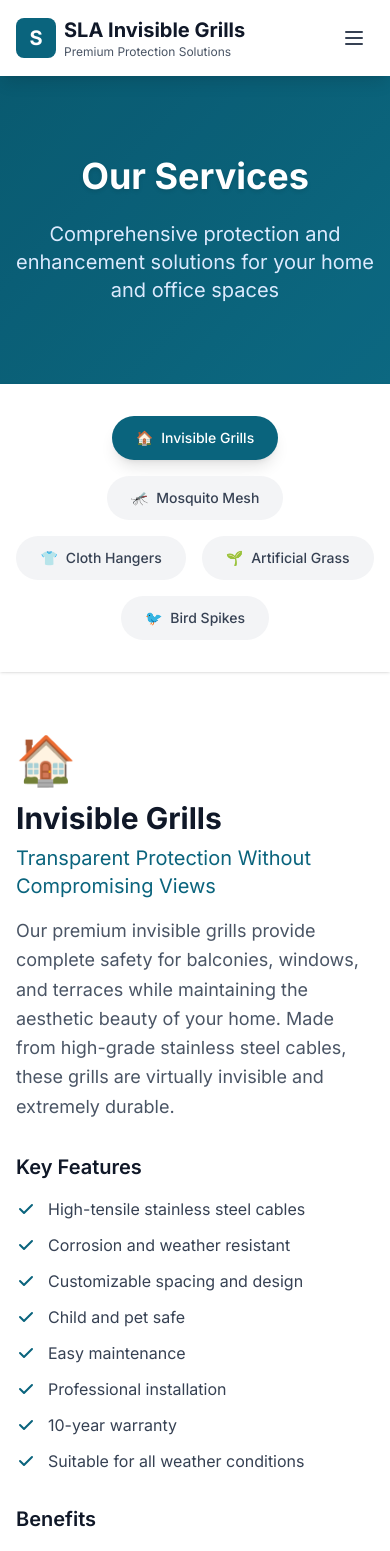
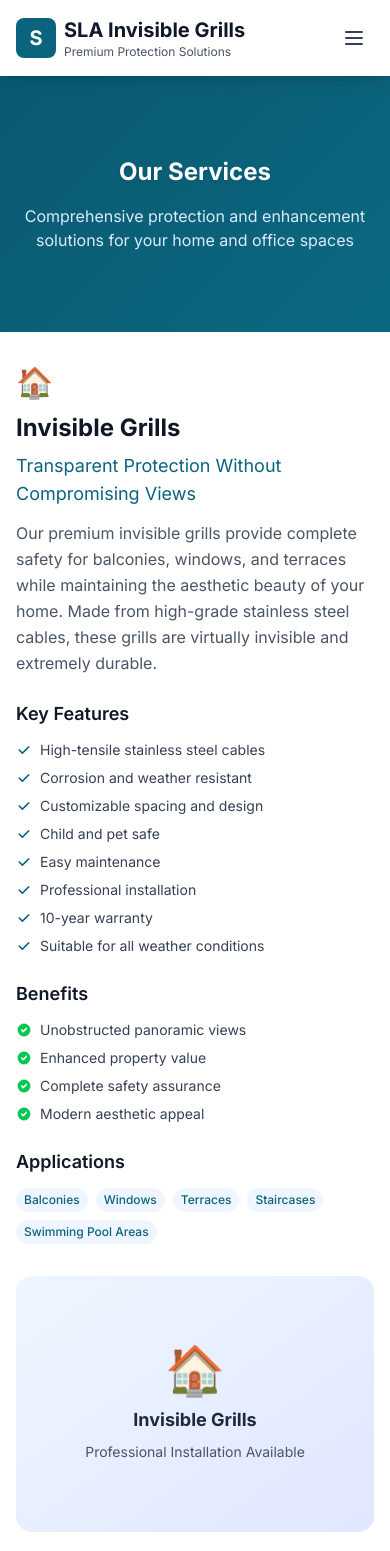
Before and after one commit to db4sla-bot/sla-website, a React (Vite) app: page /services in a window 390 px wide. Shown: the top 1551 px of the page. Built offline with nearby package versions, Linux system fonts and the light colour scheme.

Commit message:
Mobile commits

```diff
--- a/src/pages/Services.jsx
+++ b/src/pages/Services.jsx
@@ -1,9 +1,7 @@
-import React, { useState } from 'react';
+import React from 'react';
 import { motion } from 'framer-motion';
 
 const Services = () => {
-  const [selectedService, setSelectedService] = useState(0);
-
   const services = [
     {
       title: 'Invisible Grills',
@@ -144,73 +142,54 @@ const Services = () => {
             animate={{ opacity: 1, y: 0 }}
             transition={{ duration: 0.8 }}
           >
-            <h1 className="text-4xl lg:text-6xl font-bold text-white mb-6 text-shadow">
+            <h1 className="text-2xl sm:text-3xl md:text-4xl lg:text-6xl font-bold text-white mb-4 sm:mb-6 text-shadow">
               Our Services
             </h1>
-            <p className="text-xl lg:text-2xl text-blue-100 max-w-3xl mx-auto">
+            <p className="text-base sm:text-lg md:text-xl lg:text-2xl text-blue-100 max-w-3xl mx-auto">
               Comprehensive protection and enhancement solutions for your home and office spaces
             </p>
           </motion.div>
         </div>
       </section>
 
-      {/* Services Navigation */}
-      <section className="py-8 bg-white shadow-sm sticky top-16 z-40">
+      {/* All Services Section */}
+      <section className="py-8 sm:py-12 lg:py-16">
         <div className="max-w-7xl mx-auto px-4 sm:px-6 lg:px-8">
-          <div className="flex flex-wrap justify-center gap-4">
-            {services.map((service, index) => (
-              <button
-                key={index}
-                onClick={() => setSelectedService(index)}
-                className={`px-6 py-3 rounded-full text-sm font-medium transition-all duration-300 cursor-pointer ${
-                  selectedService === index
-                    ? 'bg-[var(--primary-color)] text-white shadow-lg'
-                    : 'bg-gray-100 text-gray-700 hover:bg-gray-200'
-                }`}
+          {services.map((service, serviceIndex) => (
+            <motion.div
+              key={serviceIndex}
+              initial={{ opacity: 0, y: 30 }}
+              whileInView={{ opacity: 1, y: 0 }}
+              transition={{ duration: 0.6, delay: serviceIndex * 0.1 }}
+              viewport={{ once: true }}
+              className={`mb-16 sm:mb-20 lg:mb-24 ${serviceIndex === services.length - 1 ? 'mb-0' : ''}`}
             >
-                <span className="mr-2">{service.icon}</span>
+              <div className="grid grid-cols-1 lg:grid-cols-2 gap-8 lg:gap-12 items-center">
+                {/* Content */}
+                <div className={`space-y-6 lg:space-y-8 ${serviceIndex % 2 === 1 ? 'lg:order-2' : ''}`}>
+                  <div>
+                    <div className="text-3xl sm:text-4xl lg:text-5xl mb-3 sm:mb-4">{service.icon}</div>
+                    <h2 className="text-2xl sm:text-3xl lg:text-4xl font-bold text-gray-900 mb-2">
                       {service.title}
-              </button>
-            ))}
-          </div>
-        </div>
-      </section>
-
-      {/* Service Details */}
-      <section className="py-16 lg:py-24">
-        <div className="max-w-7xl mx-auto px-4 sm:px-6 lg:px-8">
-          <motion.div
-            key={selectedService}
-            initial={{ opacity: 0, x: 20 }}
-            animate={{ opacity: 1, x: 0 }}
-            transition={{ duration: 0.5 }}
-            className="grid grid-cols-1 lg:grid-cols-2 gap-12 items-center"
-          >
-            {/* Content */}
-            <div className="space-y-8">
-              <div>
-                <div className="text-5xl mb-4">{services[selectedService].icon}</div>
-                <h2 className="text-3xl lg:text-4xl font-bold text-gray-900 mb-2">
-                  {services[selectedService].title}
                     </h2>
-                <h3 className="text-xl text-[var(--primary-color)] mb-4">
-                  {services[selectedService].subtitle}
+                    <h3 className="text-lg sm:text-xl text-[var(--primary-color)] mb-3 sm:mb-4">
+                      {service.subtitle}
                     </h3>
-                <p className="text-lg text-gray-600 leading-relaxed">
-                  {services[selectedService].description}
+                    <p className="text-base sm:text-lg text-gray-600 leading-relaxed">
+                      {service.description}
                     </p>
                   </div>
 
                   {/* Features */}
                   <div>
-                <h4 className="text-xl font-semibold text-gray-900 mb-4">Key Features</h4>
-                <div className="grid grid-cols-1 sm:grid-cols-2 gap-3">
-                  {services[selectedService].features.map((feature, index) => (
+                    <h4 className="text-lg sm:text-xl font-semibold text-gray-900 mb-3 sm:mb-4">Key Features</h4>
+                    <div className="grid grid-cols-1 gap-2 sm:gap-3">
+                      {service.features.map((feature, index) => (
                         <div key={index} className="flex items-center">
-                      <svg className="w-5 h-5 text-[var(--primary-color)] mr-3 flex-shrink-0" fill="currentColor" viewBox="0 0 20 20">
+                          <svg className="w-4 h-4 sm:w-5 sm:h-5 text-[var(--primary-color)] mr-2 sm:mr-3 flex-shrink-0" fill="currentColor" viewBox="0 0 20 20">
                             <path fillRule="evenodd" d="M16.707 5.293a1 1 0 010 1.414l-8 8a1 1 0 01-1.414 0l-4-4a1 1 0 011.414-1.414L8 12.586l7.293-7.293a1 1 0 011.414 0z" clipRule="evenodd" />
                           </svg>
-                      <span className="text-gray-700">{feature}</span>
+                          <span className="text-sm sm:text-base text-gray-700">{feature}</span>
                         </div>
                       ))}
                     </div>
@@ -218,14 +197,14 @@ const Services = () => {
 
                   {/* Benefits */}
                   <div>
-                <h4 className="text-xl font-semibold text-gray-900 mb-4">Benefits</h4>
-                <div className="grid grid-cols-1 sm:grid-cols-2 gap-3">
-                  {services[selectedService].benefits.map((benefit, index) => (
+                    <h4 className="text-lg sm:text-xl font-semibold text-gray-900 mb-3 sm:mb-4">Benefits</h4>
+                    <div className="grid grid-cols-1 gap-2 sm:gap-3">
+                      {service.benefits.map((benefit, index) => (
                         <div key={index} className="flex items-center">
-                      <svg className="w-5 h-5 text-green-500 mr-3 flex-shrink-0" fill="currentColor" viewBox="0 0 20 20">
+                          <svg className="w-4 h-4 sm:w-5 sm:h-5 text-green-500 mr-2 sm:mr-3 flex-shrink-0" fill="currentColor" viewBox="0 0 20 20">
                             <path fillRule="evenodd" d="M10 18a8 8 0 100-16 8 8 0 000 16zm3.707-9.293a1 1 0 00-1.414-1.414L9 10.586 7.707 9.293a1 1 0 00-1.414 1.414l2 2a1 1 0 001.414 0l4-4z" clipRule="evenodd" />
                           </svg>
-                      <span className="text-gray-700">{benefit}</span>
+                          <span className="text-sm sm:text-base text-gray-700">{benefit}</span>
                         </div>
                       ))}
                     </div>
@@ -233,12 +212,12 @@ const Services = () => {
 
                   {/* Applications */}
                   <div>
-                <h4 className="text-xl font-semibold text-gray-900 mb-4">Applications</h4>
+                    <h4 className="text-lg sm:text-xl font-semibold text-gray-900 mb-3 sm:mb-4">Applications</h4>
                     <div className="flex flex-wrap gap-2">
-                  {services[selectedService].applications.map((application, index) => (
+                      {service.applications.map((application, index) => (
                         <span
                           key={index}
-                      className="px-3 py-1 bg-blue-50 text-[var(--primary-color)] rounded-full text-sm font-medium"
+                          className="px-2 sm:px-3 py-1 bg-blue-50 text-[var(--primary-color)] rounded-full text-xs sm:text-sm font-medium"
                         >
                           {application}
                         </span>
@@ -248,38 +227,45 @@ const Services = () => {
                 </div>
 
                 {/* Image Placeholder */}
-            <div className="lg:order-first">
-              <div className="bg-gradient-to-br from-blue-50 to-indigo-100 rounded-2xl p-8 h-96 flex items-center justify-center">
+                <div className={`${serviceIndex % 2 === 1 ? 'lg:order-1' : ''}`}>
+                  <div className="bg-gradient-to-br from-blue-50 to-indigo-100 rounded-2xl p-6 sm:p-8 h-64 sm:h-80 lg:h-96 flex items-center justify-center">
                     <div className="text-center">
-                  <div className="text-8xl mb-4">{services[selectedService].icon}</div>
-                  <h3 className="text-2xl font-bold text-gray-800 mb-2">
-                    {services[selectedService].title}
+                      <div className="text-5xl sm:text-6xl lg:text-8xl mb-3 sm:mb-4">{service.icon}</div>
+                      <h3 className="text-lg sm:text-xl lg:text-2xl font-bold text-gray-800 mb-2">
+                        {service.title}
                       </h3>
-                  <p className="text-gray-600">Professional Installation Available</p>
+                      <p className="text-sm sm:text-base text-gray-600">Professional Installation Available</p>
                     </div>
                   </div>
                 </div>
+              </div>
+
+              {/* Separator line */}
+              {serviceIndex < services.length - 1 && (
+                <div className="mt-12 sm:mt-16 lg:mt-20 border-t border-gray-200"></div>
+              )}
             </motion.div>
+          ))}
         </div>
       </section>
 
       {/* Process Section */}
-      <section className="py-16 lg:py-24 bg-gray-50">
+      <section className="py-12 sm:py-16 lg:py-24 bg-gray-50">
         <div className="max-w-7xl mx-auto px-4 sm:px-6 lg:px-8">
           <motion.div
             initial={{ opacity: 0, y: 30 }}
             whileInView={{ opacity: 1, y: 0 }}
             transition={{ duration: 0.6 }}
             viewport={{ once: true }}
-            className="text-center mb-12"
+            className="text-center mb-8 sm:mb-12"
           >
-            <h2 className="text-3xl lg:text-4xl font-bold text-gray-900 mb-4">Our Process</h2>
-            <p className="text-lg text-gray-600 max-w-2xl mx-auto">
+            <h2 className="text-2xl sm:text-3xl lg:text-4xl font-bold text-gray-900 mb-3 sm:mb-4">Our Process</h2>
+            <p className="text-sm sm:text-base lg:text-lg text-gray-600 max-w-2xl mx-auto">
               From consultation to installation, we ensure a seamless experience
             </p>
           </motion.div>
 
-          <div className="grid grid-cols-1 md:grid-cols-4 gap-8">
+          <div className="grid grid-cols-1 sm:grid-cols-2 md:grid-cols-4 gap-6 sm:gap-8">
             {[
               {
                 step: '01',
@@ -310,11 +296,11 @@ const Services = () => {
                 viewport={{ once: true }}
                 className="text-center"
               >
-                <div className="w-16 h-16 bg-[var(--primary-color)] text-white rounded-full flex items-center justify-center text-xl font-bold mx-auto mb-4">
+                <div className="w-12 h-12 sm:w-14 sm:h-14 lg:w-16 lg:h-16 bg-[var(--primary-color)] text-white rounded-full flex items-center justify-center text-base sm:text-lg lg:text-xl font-bold mx-auto mb-3 sm:mb-4">
                   {process.step}
                 </div>
-                <h3 className="text-xl font-semibold text-gray-900 mb-2">{process.title}</h3>
-                <p className="text-gray-600">{process.description}</p>
+                <h3 className="text-base sm:text-lg lg:text-xl font-semibold text-gray-900 mb-2">{process.title}</h3>
+                <p className="text-sm sm:text-base text-gray-600">{process.description}</p>
               </motion.div>
             ))}
           </div>
@@ -322,7 +308,7 @@ const Services = () => {
       </section>
 
       {/* CTA Section */}
-      <section className="py-16 lg:py-24 gradient-bg">
+      <section className="py-12 sm:py-16 lg:py-24 gradient-bg">
         <div className="max-w-4xl mx-auto text-center px-4 sm:px-6 lg:px-8">
           <motion.div
             initial={{ opacity: 0, y: 30 }}
@@ -330,22 +316,22 @@ const Services = () => {
             transition={{ duration: 0.6 }}
             viewport={{ once: true }}
           >
-            <h2 className="text-3xl lg:text-4xl font-bold text-white mb-4">
+            <h2 className="text-2xl sm:text-3xl lg:text-4xl font-bold text-white mb-3 sm:mb-4">
               Ready to Get Started?
             </h2>
-            <p className="text-xl text-blue-100 mb-8">
+            <p className="text-base sm:text-lg lg:text-xl text-blue-100 mb-6 sm:mb-8">
               Contact us today for a free consultation and personalized quote for your project
             </p>
-            <div className="flex flex-col sm:flex-row gap-4 justify-center">
+            <div className="flex flex-col sm:flex-row gap-3 sm:gap-4 justify-center">
               <a
                 href="/contact"
-                className="bg-white text-[var(--primary-color)] px-8 py-4 rounded-lg font-semibold text-lg hover:bg-gray-100 transition-all duration-300 transform hover:scale-105 shadow-lg"
+                className="bg-white text-[var(--primary-color)] px-6 sm:px-8 py-3 sm:py-4 rounded-lg font-semibold text-base sm:text-lg hover:bg-gray-100 transition-all duration-300 transform hover:scale-105 shadow-lg cursor-pointer"
               >
                 Get Free Quote
               </a>
               <a
                 href="tel:+919876543210"
-                className="border-2 border-white text-white px-8 py-4 rounded-lg font-semibold text-lg hover:bg-white hover:text-[var(--primary-color)] transition-all duration-300 transform hover:scale-105"
+                className="border-2 border-white text-white px-6 sm:px-8 py-3 sm:py-4 rounded-lg font-semibold text-base sm:text-lg hover:bg-white hover:text-[var(--primary-color)] transition-all duration-300 transform hover:scale-105 cursor-pointer"
               >
                 Call: +91 98765 43210
               </a>
```
Also changed, not shown: src/pages/Careers.jsx (+48 -48 lines), src/pages/Contact.jsx (+40 -40 lines). Lines whose indentation alone changed are shown as unchanged.
